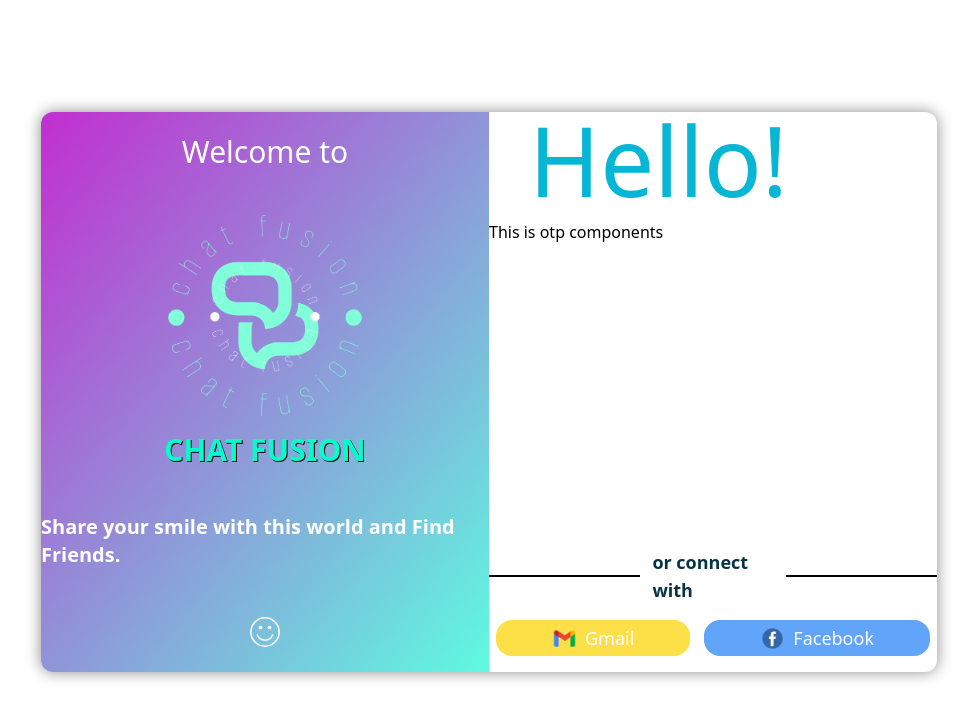
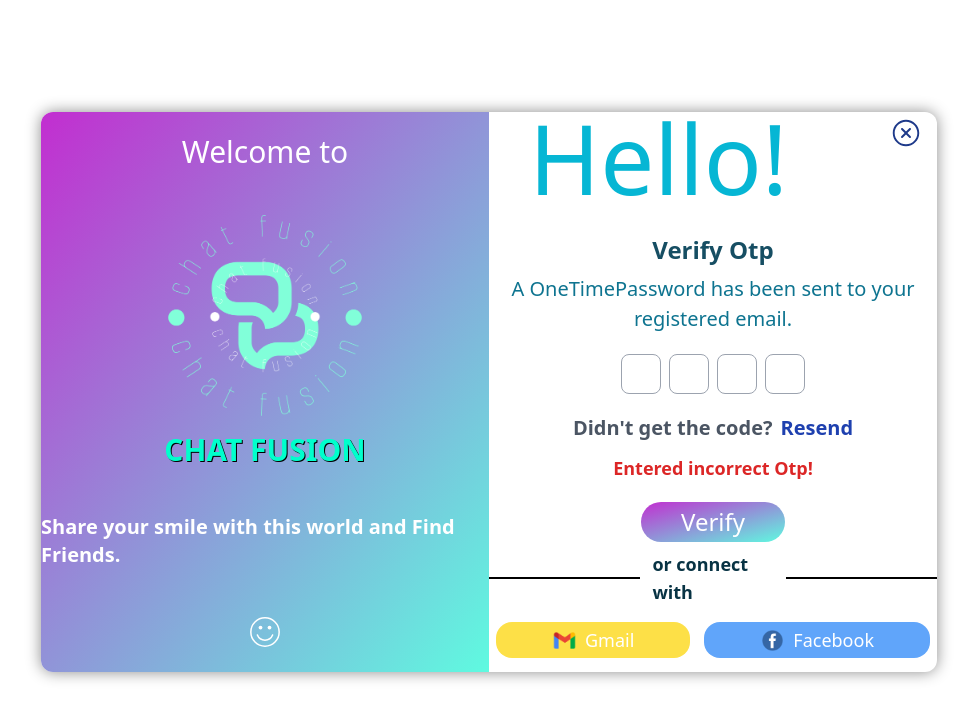
Before and after one commit to prateekc07/messagingApplication, a React (Vite) app in the folder messaging-application/: page /verifyOtp in a window 1280 px wide. Shown: the top 720 px of the page, without its empty margins (151-1128 px from the left). Built offline with nearby package versions, Linux system fonts and the light colour scheme.

Commit message:
otp page is created

```diff
--- a/messaging-application/src/components/registration/OtpComponent.jsx
+++ b/messaging-application/src/components/registration/OtpComponent.jsx
@@ -1,11 +1,59 @@
-import React from 'react';
+import React, { useEffect, useRef } from "react";
+import { Link, useOutletContext } from "react-router-dom";
 
 function OtpComponent() {
+  let [isLoginPage, setIsLoginPage] = useOutletContext();
+  useEffect(() => {
+    setIsLoginPage(false);
+  }, []);
+
+
   return (
-    <div>
-      <h1>This is otp components</h1>
+    <div className="text-center mt-2">
+      <div className="heading text-2xl font-semibold py-2 text-cyan-900">
+        Verify Otp
+      </div>
+      <div className="otpText text-[1.25rem] text-cyan-700">
+        A OneTimePassword has been sent to your registered email.
+      </div>
+      <div className="otp my-5">
+        <input
+          className="border border-gray-400 w-10 h-10 mx-1 rounded-lg text-xl text-center outline-none text-gray-600"
+          type="text"
+          maxLength={1}
+        />
+        <input
+          className="border border-gray-400 w-10 h-10 mx-1 rounded-lg text-xl text-center outline-none text-gray-600"
+          type="text"
+          maxLength={1}
+        />
+        <input
+          className="border border-gray-400 w-10 h-10 mx-1 rounded-lg text-xl text-center outline-none text-gray-600"
+          type="text"
+          maxLength={1}
+        />
+        <input
+          className="border border-gray-400 w-10 h-10 mx-1 rounded-lg text-xl text-center outline-none text-gray-600"
+          type="text"
+          maxLength={1}
+        />
+      </div>
+      <div className="resendOtp text-xl font-semibold text-gray-600 mb-3">
+        {"Didn't get the code?"}
+        <Link className="ml-2 text-blue-800 hover:text-blue-700 active:text-blue-900">
+          Resend
+        </Link>
+      </div>
+      <div className="errorMessage text-red-600 font-semibold h-9 my-3">
+        <span className="text-lg">Entered incorrect Otp!</span>
+      </div>
+      <div className="verifyOtpButtom">
+        <button className="bg-gradient-to-br from-gradientPurple to-gradientBlue text-white px-10 py-1 text-2xl rounded-3xl mb-2 hover:text-gray-200 active:text-gray-100">
+          Verify
+        </button>
+      </div>
     </div>
-  )
+  );
 }
 
 export default OtpComponent;
```
